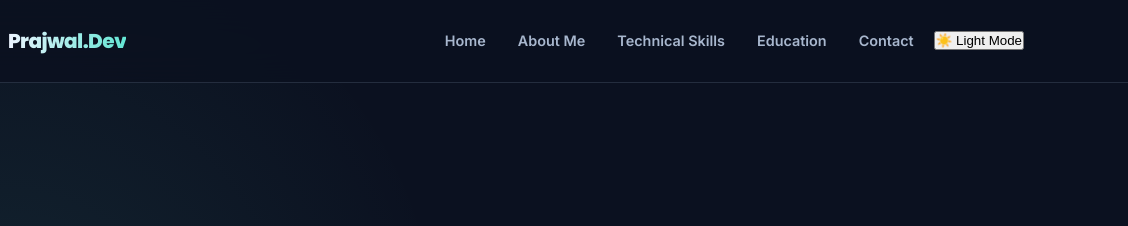
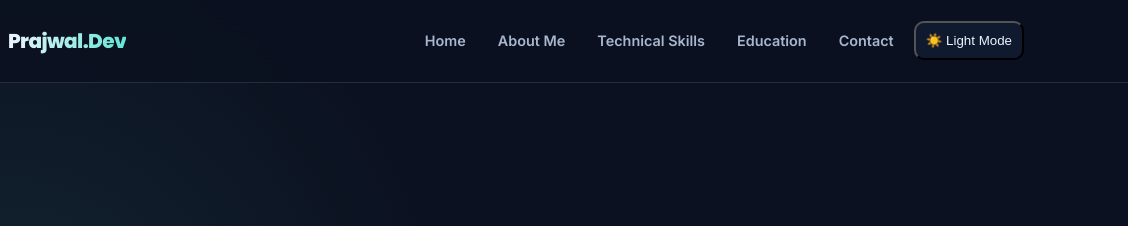
Before and after one commit to Prajwal-2310/my-portfolio, a plain HTML site: page index.html in a window 1280 px wide. Shown: the top 226 px of the page, 152-1280 px from the left. Drawn offline with Linux system fonts and the light colour scheme.

Commit message:
Update style.css

```diff
--- a/style.css
+++ b/style.css
@@ -41,6 +41,20 @@ body {
 img {
     display: inline-block;
     max-width: 100%;
+}
+
+#theme-toggle{
+    background-color:#101a2f ;
+    color:#edf4ff ;
+    padding: 10px;
+    border-radius: 10px;
+    transition: transform 0.25s ease, box-shadow 0.25s ease, background 0.25s ease;
+
+}
+
+#theme-toggle:hover{
+    background-color: #32cbb7;
+    color: #0b1120;
 }
 
 a {
```
